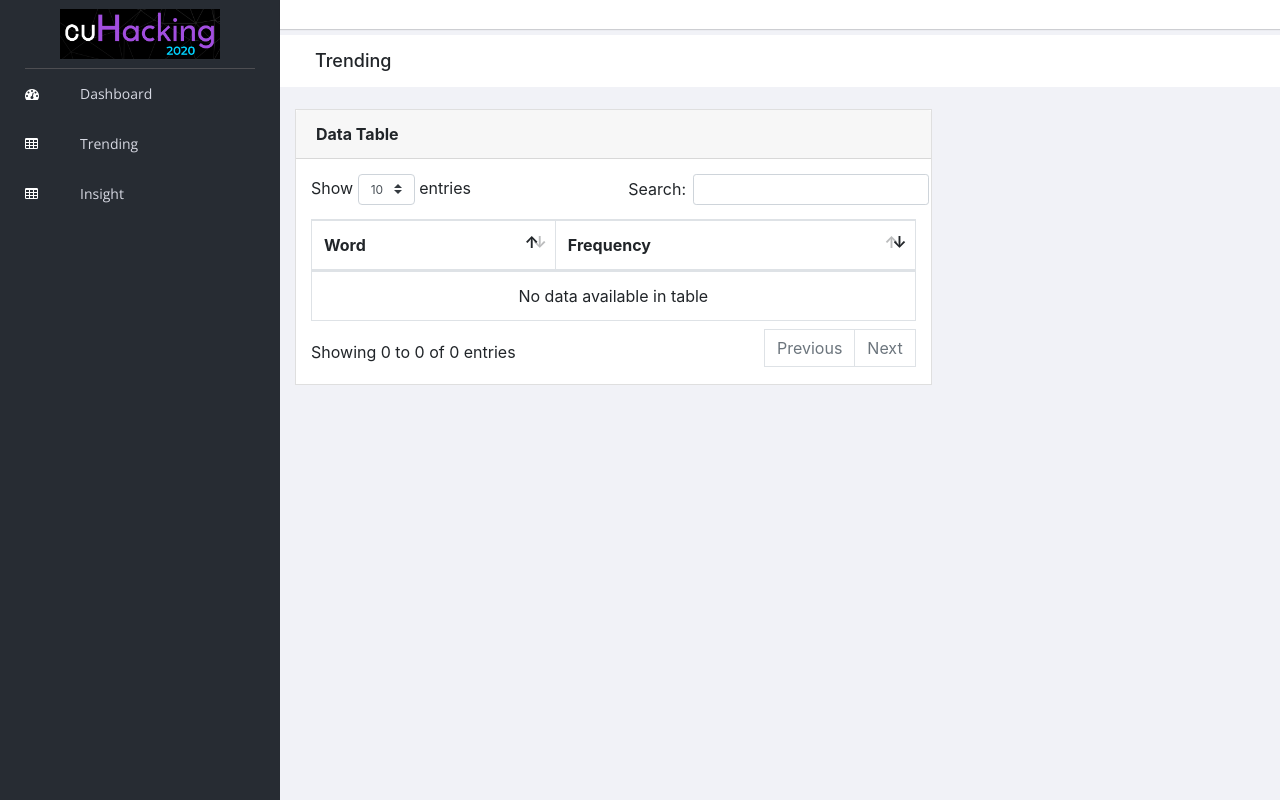
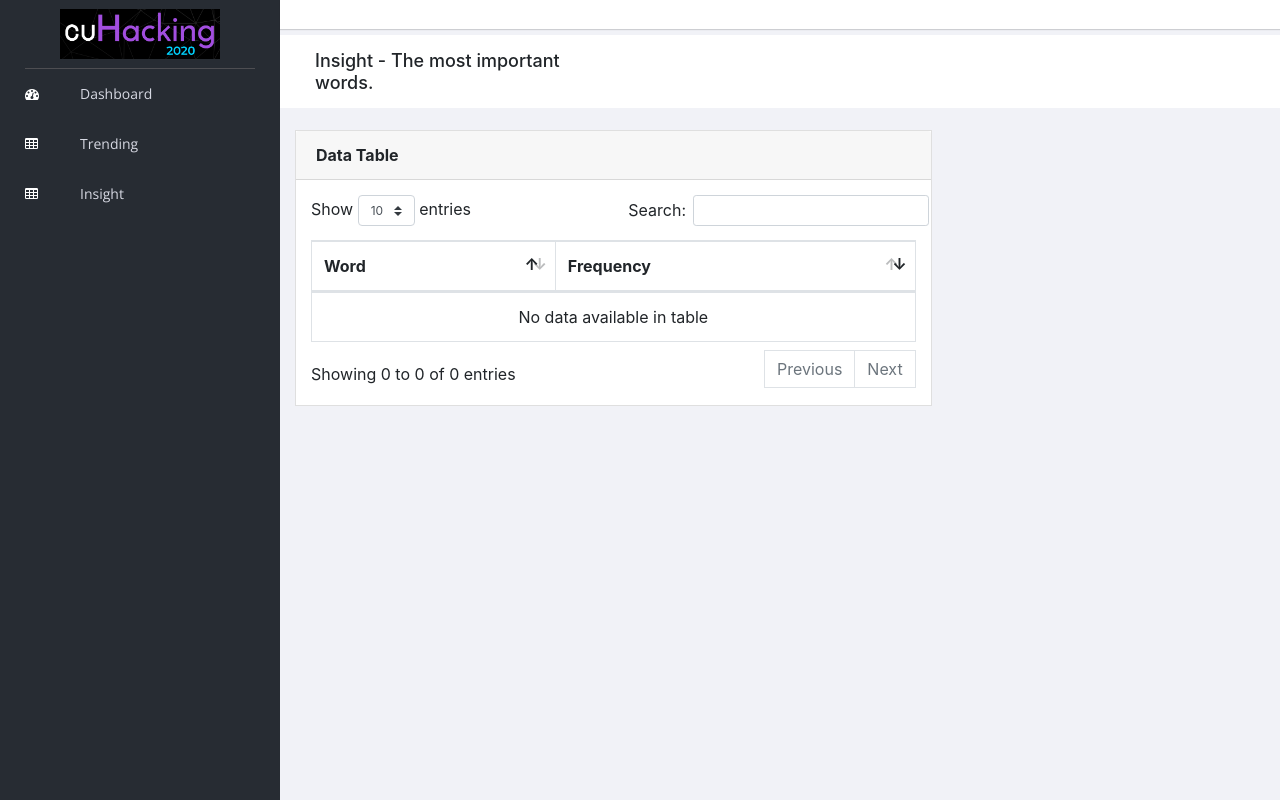
Before and after one commit to lancepokaiwang/CUHacking2020, a PHP site: page /website/insight.php in a window 1280 px wide. Run offline with PHP 8.4, Linux system fonts and the light colour scheme; data that the repository does not hold is empty; some libraries are stand-ins or nearby versions.

Commit message:
Project Closed!

```diff
--- a/website/insight.php
+++ b/website/insight.php
@@ -64,7 +64,7 @@ foreach($words as $key => $value){
             <div class="col-sm-4">
                 <div class="page-header float-left">
                     <div class="page-title">
-                        <h1>Trending</h1>
+                        <h1>Insight - The most important words.</h1>
                     </div>
                 </div>
             </div>
--- a/website/trending.php
+++ b/website/trending.php
@@ -64,7 +64,7 @@ foreach($words as $key => $value){
             <div class="col-sm-4">
                 <div class="page-header float-left">
                     <div class="page-title">
-                        <h1>Trending</h1>
+                        <h1>Trending - The most frequent words.</h1>
                     </div>
                 </div>
             </div>
```
